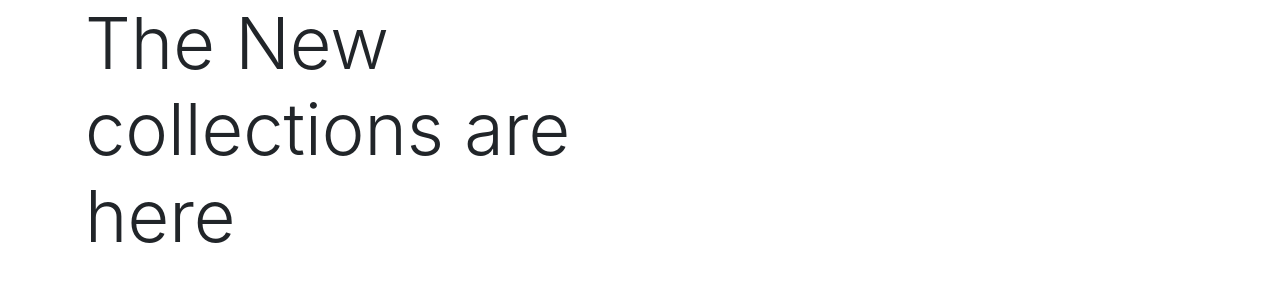
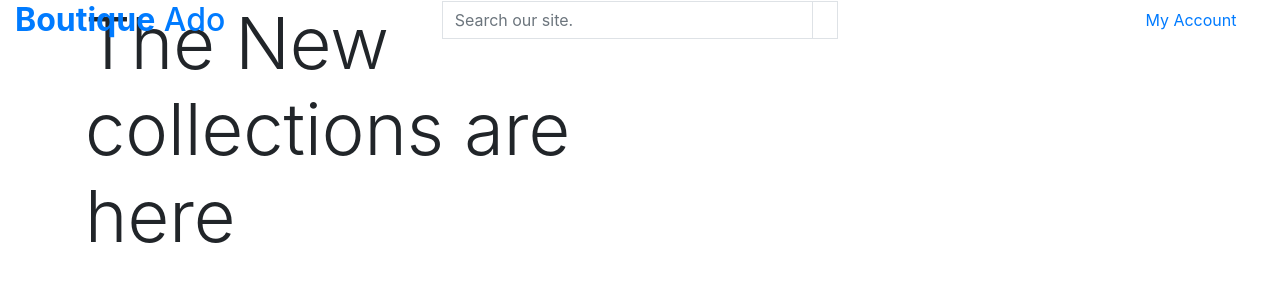
Before and after one commit to Pipicallu/Boutique_ado_v1, a Django app: page / in a window 1280 px wide. Shown: the top 300 px of the page. Run offline with Django 3.2, Linux system fonts and the light colour scheme; some libraries are stand-ins or nearby versions.

Commit message:
added main page header

```diff
--- a/templates/base.html
+++ b/templates/base.html
@@ -40,7 +40,44 @@
 </head>
 
 <body>
-    <header class="container-fluid fixed-top"></header>
+    <header class="container-fluid fixed-top">
+        <div class="row">
+            <div class="col-12 col-lg-4 my-auto py-1 py-lg-0 text-center text-lg-left">
+                <a href="{% url home %}" class="">
+                    <h2 class="logo-font text-black my-0"><strong>Boutique</strong> Ado</h2>
+                </a>
+            </div>
+            <div class="col-12 col-lg-4 my-auto py-1 py-lg-0">
+                <form method="GET" action="">
+                    <div class="input-group w-100">
+                        <input type="text" class="form-control border border-black rounded-0" name="q"
+                            placeholder="Search our site.">
+                        <div class="input-group-append">
+                            <button class="form-control btn btn-black border border-black rounded-0" type="submit">
+                                <span class="icon">
+                                    <i class="fas fa-search"></i>
+                                </span>
+                            </button>
+                        </div>
+                    </div>
+                </form>
+            </div>
+            <div class="col-12 col-lg-4 my-auto py-1 py-lg-0">
+                <ul class="list-inline list-unstyled text-center text-lg-right my-0">
+                    <li class="list-inline-item dropdown">
+                        <a href="#" class="text-black nav-link" id="user-options" data-toggle="dropdown" aria-haspopup="true" aria-expanded="false">
+                            <div class="text-center">
+                                <div><i class="fas fa-user fa-lg"></i></div>
+                                <p class="my-0">My Account</p>
+                            </div>
+                        </a>
+                    </li>
+                    <li class="list-inline-item"></li>
+                </ul>
+            </div>
+
+        </div>
+    </header>
 
     {% if messages %}
     <div class="message-container"></div>
```
